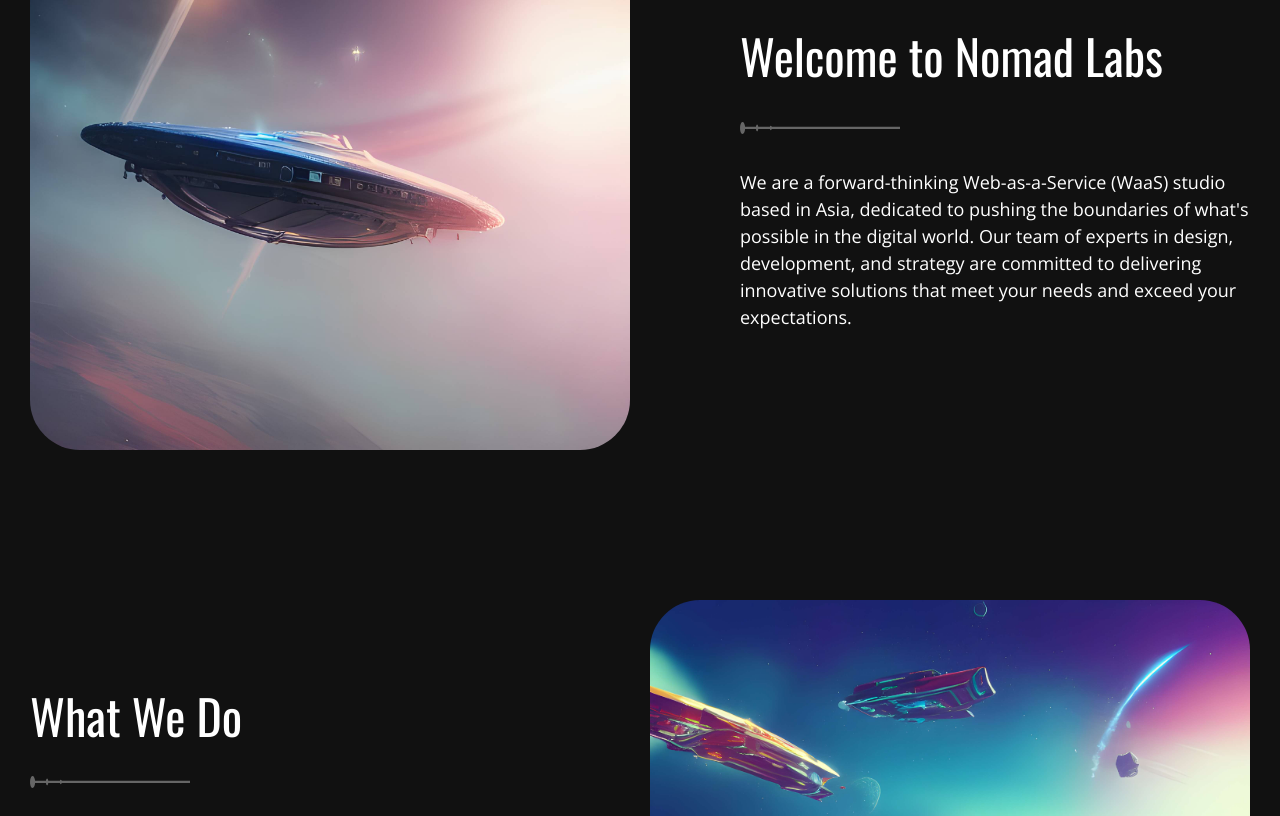
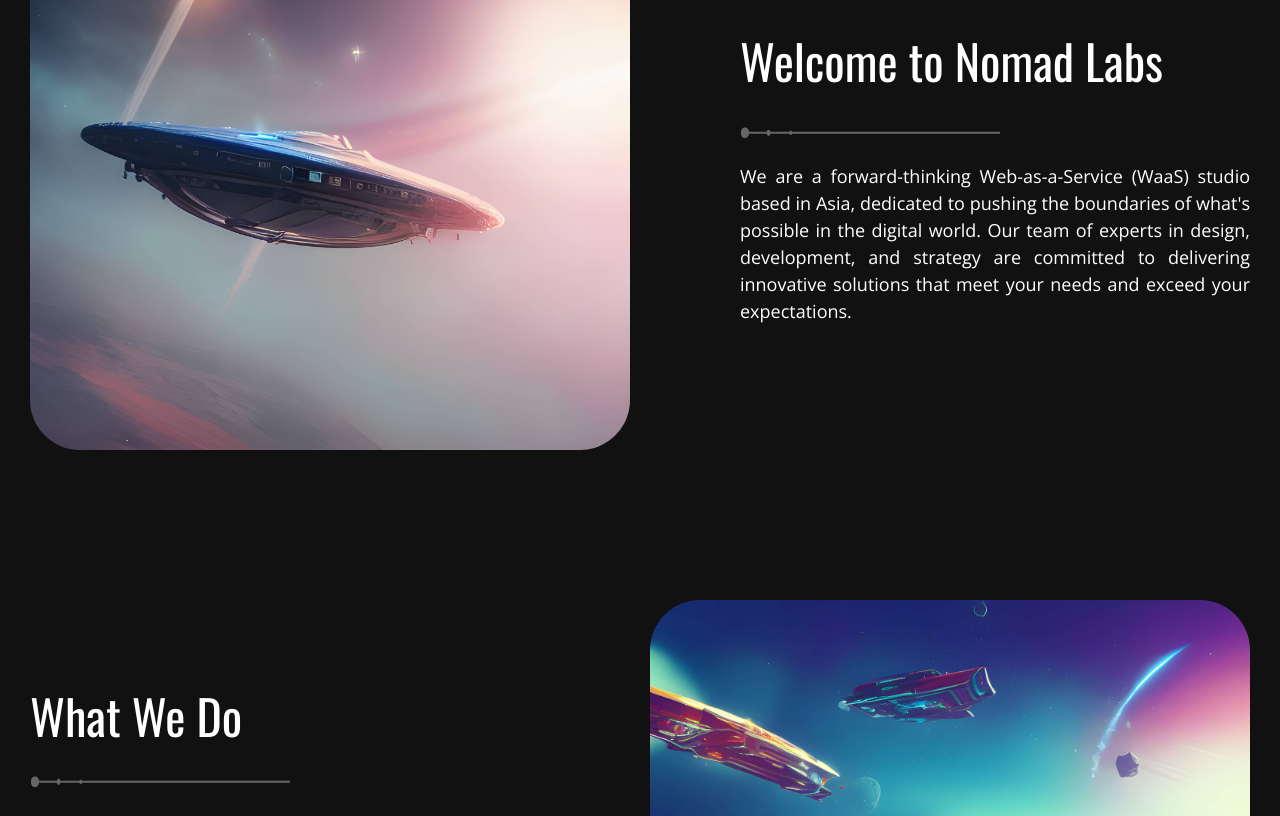
Before and after one commit to lteh0002/nomadlabs-mintsite, a SvelteKit app: page /about in a window 1280 px wide. Shown: the part 1100-1916 px from the top of the page. Built offline with nearby package versions, Linux system fonts and the light colour scheme.

Commit message:
Fix Header padding, image and text padding on Roadmap and Utility

```diff
--- a/src/routes/Header.svelte
+++ b/src/routes/Header.svelte
@@ -188,7 +188,7 @@
 
 <header
   id="nav"
-  class="h-[100px] flex items-center justify-between px-[20px] sm:px-[13vw] lg:px-[9vw] z-50 sticky-nav background"
+  class="h-[100px] flex items-center justify-between px-[20px] sm:px-[13vw] lg:px-[8vw] z-50 sticky-nav background"
 >
   <!-- svelte-ignore a11y-click-events-have-key-events -->
   <img
--- a/src/routes/NormalHeader.svelte
+++ b/src/routes/NormalHeader.svelte
@@ -162,7 +162,7 @@
 
 <header
   id="nav"
-  class="h-[100px] flex items-center justify-between px-[20px] sm:px-[13vw] lg:px-[9vw] z-50 sticky-nav background"
+  class="h-[100px] flex items-center justify-between px-[20px] sm:px-[13vw] lg:px-[8vw] z-50 sticky-nav background"
 >
   <!-- svelte-ignore a11y-click-events-have-key-events -->
   <img
--- a/src/routes/Utility.svelte
+++ b/src/routes/Utility.svelte
@@ -45,11 +45,11 @@
 
         </div>
         <img
-          class="lg:w-[600px] lg:h-[600px] sm:h-[400px] sm:min-w-[620px] min-h-[450px] min-w-[350px] rounded-[50px]"
-          src="/walkietalkie.png"
-          alt="walkietalkie"
-          draggable="false"
-        />
+            class="lg:min-w-[600px] lg:min-h-[600px] max-h-[400px] w-[620px] rounded-[50px]"
+            src="/walkietalkie.png"
+            alt="walkietalkie"
+            draggable="false"
+          />
       </div>
     </div>
   </div>
--- a/src/routes/about/+page.svelte
+++ b/src/routes/about/+page.svelte
@@ -16,10 +16,11 @@
     >
       <div>
         <div
-          class="flex flex-1 flex-col justify-center text-white gap-[10px] lg:min-h-[50%]"
+          class="flex flex-1 flex-col justify-center text-white lg:min-h-[50%]"
         >
-          <h1 class="sm:text-[48px] text-[36px]">About Us</h1>
+          <h1 class="sm:text-[48px] text-[36px] mb-[24px]">About Us</h1>
           <svg
+            class="mb-[24px]"
             width="160"
             height="12"
             viewBox="0 0 160 12"
@@ -68,21 +69,20 @@
           <h1 class="text-white sm:text-[48px] text-[30px] mb-[30px]">
             Welcome to Nomad Labs
           </h1>
-          <svg
-            width="160"
-            height="12"
-            viewBox="0 0 160 12"
-            fill="none"
-            xmlns="http://www.w3.org/2000/svg"
-          >
-            <path
-              d="M160 4.8365V7.11787H31.7627C31.5687 7.79087 31.215 8.25855 30.8043 8.25855C30.3936 8.25855 30.0285 7.81369 29.8345 7.11787H18.2544C18.0832 8.44106 17.6269 9.39924 17.1135 9.39924C16.6001 9.39924 16.1323 8.46388 15.9726 7.11787H5.09979C4.87161 9.86692 3.83339 11.9544 2.5784 11.9544C1.32341 11.9544 0.285187 9.91255 0.0570068 7.1635V4.88213C0.285187 2.08745 1.32341 0 2.5784 0C3.83339 0 4.8602 2.08745 5.09979 4.8365H15.9726C16.1437 3.51331 16.6001 2.55513 17.1135 2.55513C17.6269 2.55513 18.0947 3.49049 18.2544 4.8365H29.8345C30.0285 4.1635 30.3936 3.69582 30.8043 3.69582C31.215 3.69582 31.5687 4.14068 31.7627 4.8365H160Z"
-              fill="#666666"
-            />
+          <svg class="sm:w-[261px] sm:h-[12px] w-[112px] h-[12px] mb-[24px]" viewBox="0 0 261 12" fill="none" xmlns="http://www.w3.org/2000/svg">
+            <g clip-path="url(#clip0_166_71)">
+            <path d="M260.042 4.75843V6.85355H52.3211C52.0069 7.47161 51.434 7.90111 50.7687 7.90111C50.1034 7.90111 49.5121 7.49257 49.1979 6.85355H30.4402C30.163 8.06872 29.4238 8.94868 28.5922 8.94868C27.7606 8.94868 27.0029 8.08968 26.7441 6.85355H9.13224C8.76263 9.37818 7.0809 11.2952 5.04805 11.2952C3.0152 11.2952 1.33348 9.42008 0.963867 6.89546V4.80033C1.33348 2.23381 3.0152 0.316772 5.04805 0.316772C7.0809 0.316772 8.74415 2.23381 9.13224 4.75843H26.7441C27.0213 3.54326 27.7606 2.66331 28.5922 2.66331C29.4238 2.66331 30.1815 3.52231 30.4402 4.75843H49.1979C49.5121 4.14037 50.1034 3.71087 50.7687 3.71087C51.434 3.71087 52.0069 4.11942 52.3211 4.75843H260.042Z" fill="#666666"/>
+            <path d="M0.964744 4.75842V6.85354C0.927117 6.50466 0.927117 6.15487 0.964744 5.80598C0.927117 5.4571 0.927117 5.10731 0.964744 4.75842Z" fill="#666666"/>
+            </g>
+            <defs>
+            <clipPath id="clip0_166_71">
+            <rect width="259.17" height="11.0203" fill="white" transform="translate(0.871338 0.316772)"/>
+            </clipPath>
+            </defs>
           </svg>
-          <div class="lg:mt-[35px]">
+          <div class="">
             <p
-              class="text-white desc sm:text-[18px] text-[14px] max-w-[350px] sm:max-w-full"
+              class="text-white desc sm:text-[18px] text-[14px] text-justify sm:max-w-full"
             >
               We are a forward-thinking Web-as-a-Service (WaaS) studio based in
               Asia, dedicated to pushing the boundaries of what's possible in
@@ -97,39 +97,37 @@
       <div
         class="flex flex-col lg:flex-row lg:gap-[110px] sm:items-center justify-center wedo-container"
       >
-        <div class="flex flex-col min-w-[510px] wedo-desc">
+        <div class="flex flex-col sm:min-w-[510px] wedo-desc">
           <h1
             class="text-white sm:text-[48px] text-[30px] mb-[12px] mt-[50px] lg:mt-[0px]"
           >
             What We Do
           </h1>
-          <svg
-            class="my-[12px]"
-            width="160"
-            height="12"
-            viewBox="0 0 160 12"
-            fill="none"
-            xmlns="http://www.w3.org/2000/svg"
-          >
-            <path
-              d="M160 4.8365V7.11787H31.7627C31.5687 7.79087 31.215 8.25855 30.8043 8.25855C30.3936 8.25855 30.0285 7.81369 29.8345 7.11787H18.2544C18.0832 8.44106 17.6269 9.39924 17.1135 9.39924C16.6001 9.39924 16.1323 8.46388 15.9726 7.11787H5.09979C4.87161 9.86692 3.83339 11.9544 2.5784 11.9544C1.32341 11.9544 0.285187 9.91255 0.0570068 7.1635V4.88213C0.285187 2.08745 1.32341 0 2.5784 0C3.83339 0 4.8602 2.08745 5.09979 4.8365H15.9726C16.1437 3.51331 16.6001 2.55513 17.1135 2.55513C17.6269 2.55513 18.0947 3.49049 18.2544 4.8365H29.8345C30.0285 4.1635 30.3936 3.69582 30.8043 3.69582C31.215 3.69582 31.5687 4.14068 31.7627 4.8365H160Z"
-              fill="#666666"
-            />
-          </svg>
+          <svg class="sm:w-[261px] sm:h-[12px] w-[112px] h-[12px] my-[12px]" viewBox="0 0 261 12" fill="none" xmlns="http://www.w3.org/2000/svg">
+            <g clip-path="url(#clip0_166_71)">
+            <path d="M260.042 4.75843V6.85355H52.3211C52.0069 7.47161 51.434 7.90111 50.7687 7.90111C50.1034 7.90111 49.5121 7.49257 49.1979 6.85355H30.4402C30.163 8.06872 29.4238 8.94868 28.5922 8.94868C27.7606 8.94868 27.0029 8.08968 26.7441 6.85355H9.13224C8.76263 9.37818 7.0809 11.2952 5.04805 11.2952C3.0152 11.2952 1.33348 9.42008 0.963867 6.89546V4.80033C1.33348 2.23381 3.0152 0.316772 5.04805 0.316772C7.0809 0.316772 8.74415 2.23381 9.13224 4.75843H26.7441C27.0213 3.54326 27.7606 2.66331 28.5922 2.66331C29.4238 2.66331 30.1815 3.52231 30.4402 4.75843H49.1979C49.5121 4.14037 50.1034 3.71087 50.7687 3.71087C51.434 3.71087 52.0069 4.11942 52.3211 4.75843H260.042Z" fill="#666666"/>
+            <path d="M0.964744 4.75842V6.85354C0.927117 6.50466 0.927117 6.15487 0.964744 5.80598C0.927117 5.4571 0.927117 5.10731 0.964744 4.75842Z" fill="#666666"/>
+            </g>
+            <defs>
+            <clipPath id="clip0_166_71">
+            <rect width="259.17" height="11.0203" fill="white" transform="translate(0.871338 0.316772)"/>
+            </clipPath>
+            </defs>
+            </svg>
           <div class="flex flex-col">
             <p
-              class="text-white description sm:text-[18px] text-[16px] max-w-[340px] sm:max-w-full"
+              class="text-white description sm:text-[18px] text-[14px] max-w-full sm:max-w-full"
             >
               Are you looking to launch your next big project? Bring your
               website to the next level? Or explore new frontiers in Web3?
             </p>
             <p
-              class="text-white description sm:text-[18px] text-[16px] max-w-[340px] sm:max-w-full"
+              class="text-white description sm:text-[18px] text-[14px] max-w-full sm:max-w-full"
             >
               We have the skills and expertise to make it happen.
             </p>
             <p
-              class="text-white description sm:text-[18px] text-[16px] max-w-[340px] sm:max-w-full"
+              class="text-white description sm:text-[18px] text-[14px] max-w-full sm:max-w-full"
             >
               Our team of experts in design, development, and strategy are
               committed to delivering innovative solutions that meet your needs
@@ -184,7 +182,7 @@
                 </p>
               </div>
               <div
-                class="text-white min-w-[250px] w-[250px] max-h-[300px] h-[300px] border flex flex-col pt-[30px] lg:pt-[40px] m-[auto] border-round px-[25px]"
+                class="text-white sm:min-w-[250px] sm:w-[250px] max-h-[300px] h-[300px] border flex flex-col pt-[30px] lg:pt-[40px] m-[auto] border-round px-[25px]"
               >
                 <h1 class="text-[24px]">02 - Innovative</h1>
                 <p class="description-about-us">
```
Also changed, not shown: src/routes/Roadmap.svelte (+7 -25 lines).
